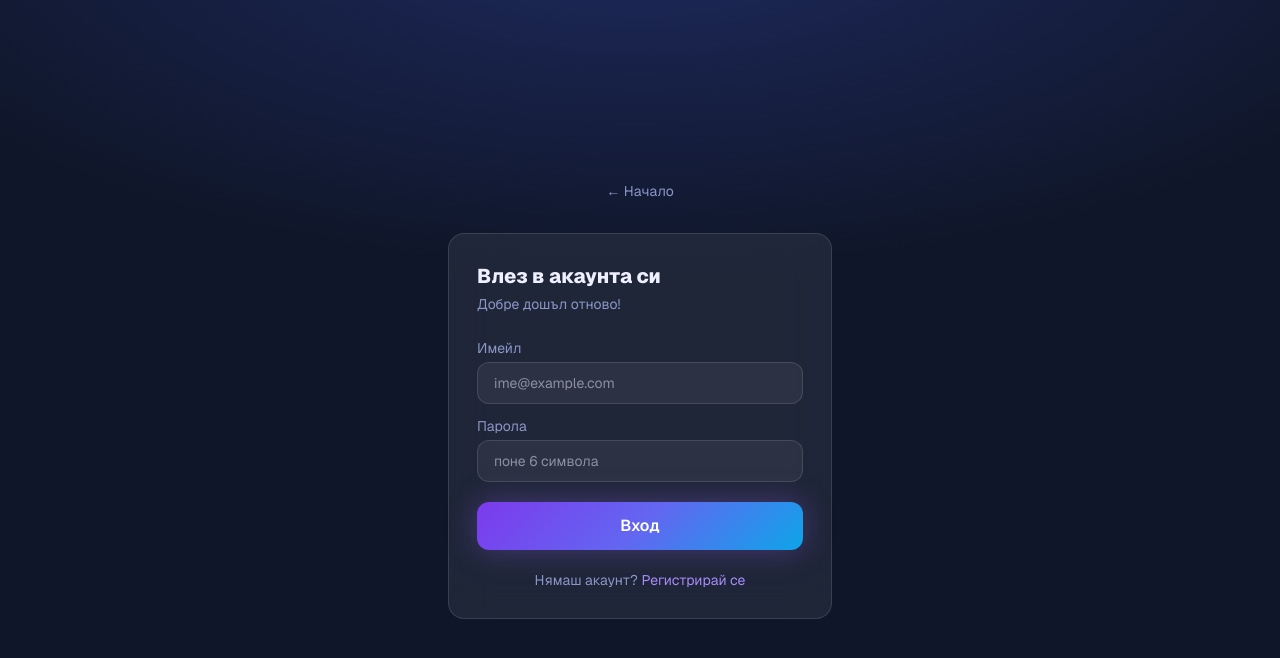
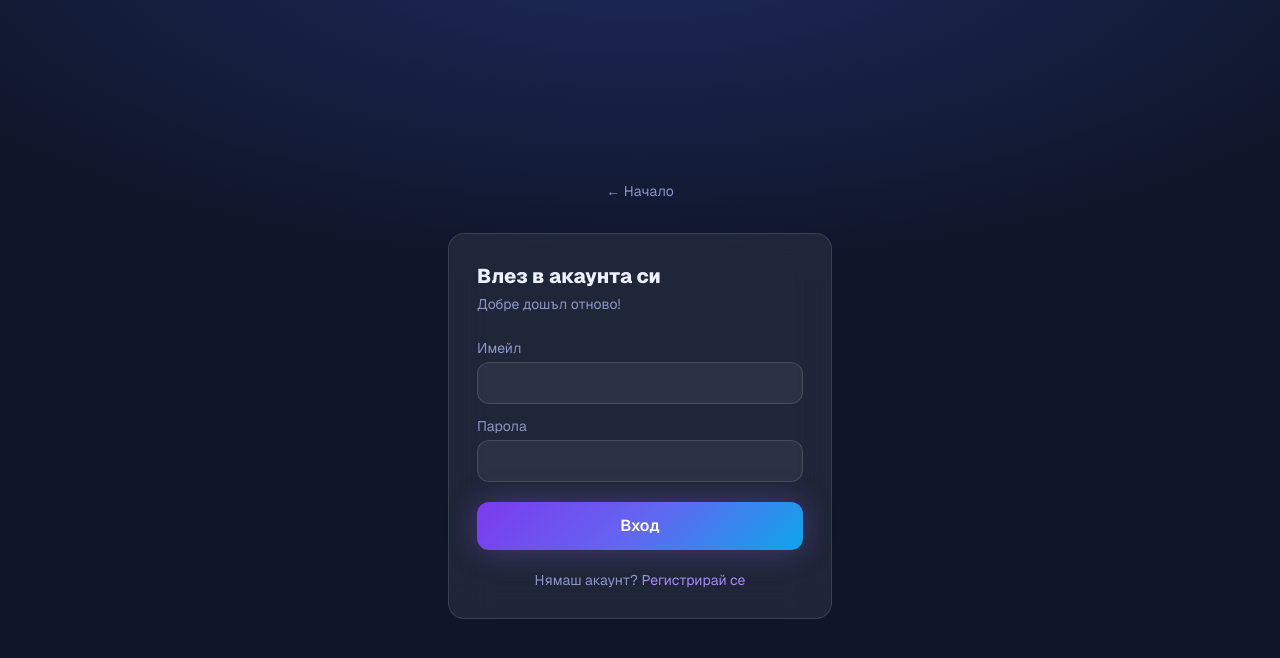
Before and after one commit to Debatedd/dzi-it, a Next.js app in the folder app/: page /login in a window 1280 px wide. Shown: the top 658 px of the page. Built offline with nearby package versions, Linux system fonts and the light colour scheme; no server answers.

Commit message:
auth: remove placeholder hints from login/register fields

```diff
--- a/app/app/login/page.tsx
+++ b/app/app/login/page.tsx
@@ -83,7 +83,6 @@ export default async function LoginPage({
                 minLength={3}
                 maxLength={20}
                 autoComplete="username"
-                placeholder="как да те виждат другите"
                 className="rounded-xl px-4 py-2.5 focus:outline-none"
                 style={{ background: "var(--input-bg)", border: "1px solid var(--border)", color: "var(--text)" }}
               />
@@ -97,7 +96,6 @@ export default async function LoginPage({
               name="email"
               required
               autoComplete="email"
-              placeholder="ime@example.com"
               className="rounded-xl px-4 py-2.5 focus:outline-none"
               style={{ background: "var(--input-bg)", border: "1px solid var(--border)", color: "var(--text)" }}
             />
@@ -111,7 +109,6 @@ export default async function LoginPage({
               required
               minLength={6}
               autoComplete={isRegister ? "new-password" : "current-password"}
-              placeholder="поне 6 символа"
               className="rounded-xl px-4 py-2.5 focus:outline-none"
               style={{ background: "var(--input-bg)", border: "1px solid var(--border)", color: "var(--text)" }}
             />
```
